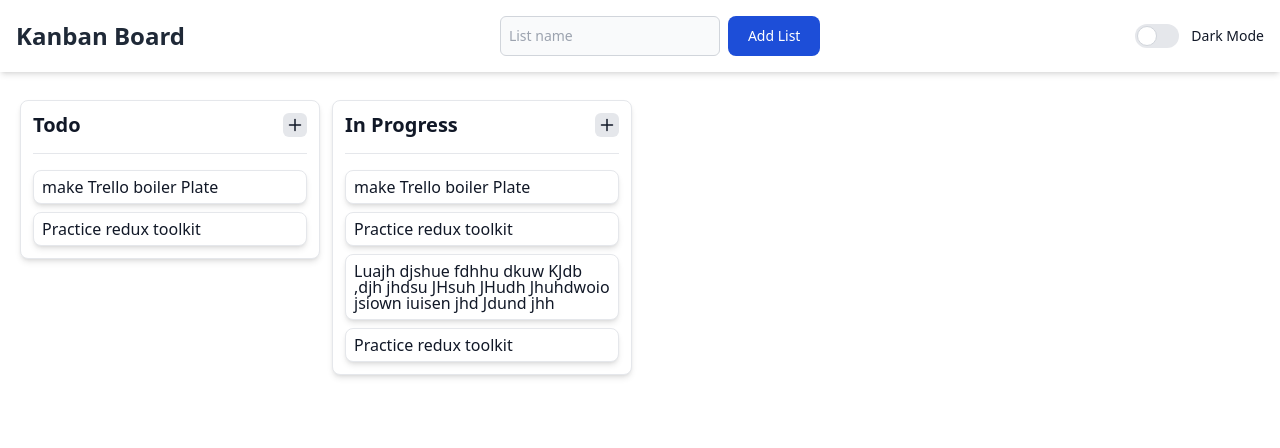
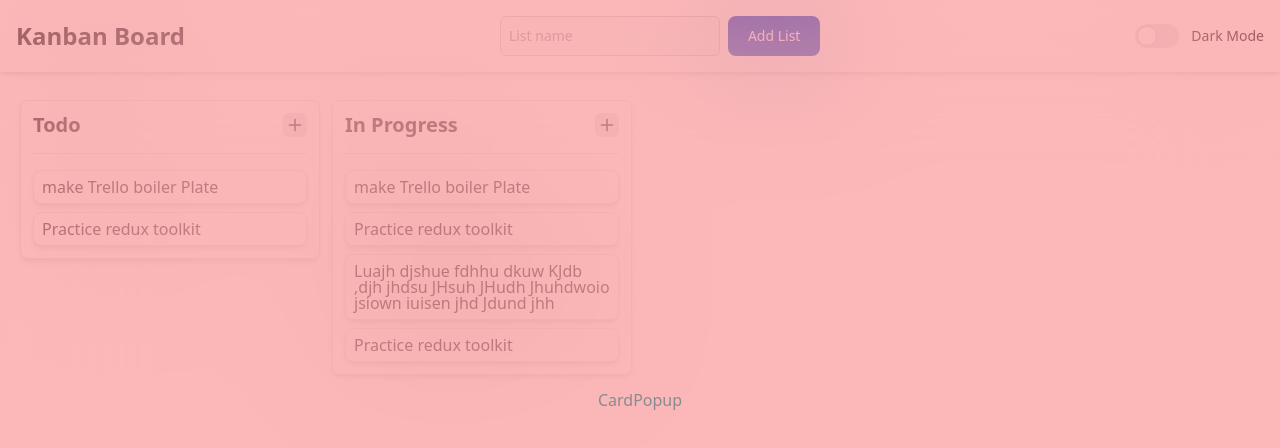
Before and after one commit to vickyions/task-manager, a React (Vite) app: page / in a window 1280 px wide. Shown: the top 448 px of the page. Built offline with nearby package versions, Linux system fonts and the light colour scheme.

Commit message:
added a mock card popup component for now

```diff
--- a/src/components/App.jsx
+++ b/src/components/App.jsx
@@ -3,6 +3,7 @@ import './App.css';
 
 import Board from "./Board";
 import Navbar from "./Navbar";
+import CardPopup from "./CardPopup";
 
 
 function App() {
@@ -11,6 +12,7 @@ function App() {
     <div>
       <Navbar />
         <Board />
+      <CardPopup />
     </div>
   )
 }
--- /dev/null
+++ b/src/components/CardPopup.jsx
@@ -0,0 +1,17 @@
+import React from "react";
+
+export default function CardPopup(props) {
+    const { title } = props;
+
+    return (
+        <div className="w-full absolute inset-0 backdrop-blur-3xl z-10 opacity-50 bg-red-400 flex justify-center items-center">
+            <h1>CardPopup</h1>
+        </div>
+    );
+}
+
+//<div className="w-full max-w-md p-2 bg-white border rounded-lg shadow-md sm:p-2 dark:bg-gray-700 dark:border-gray-500">
+//<h4 className="text-md leading-none text-gray-900 dark:text-white">
+//{title}
+//</h4>
+//</div>
```
